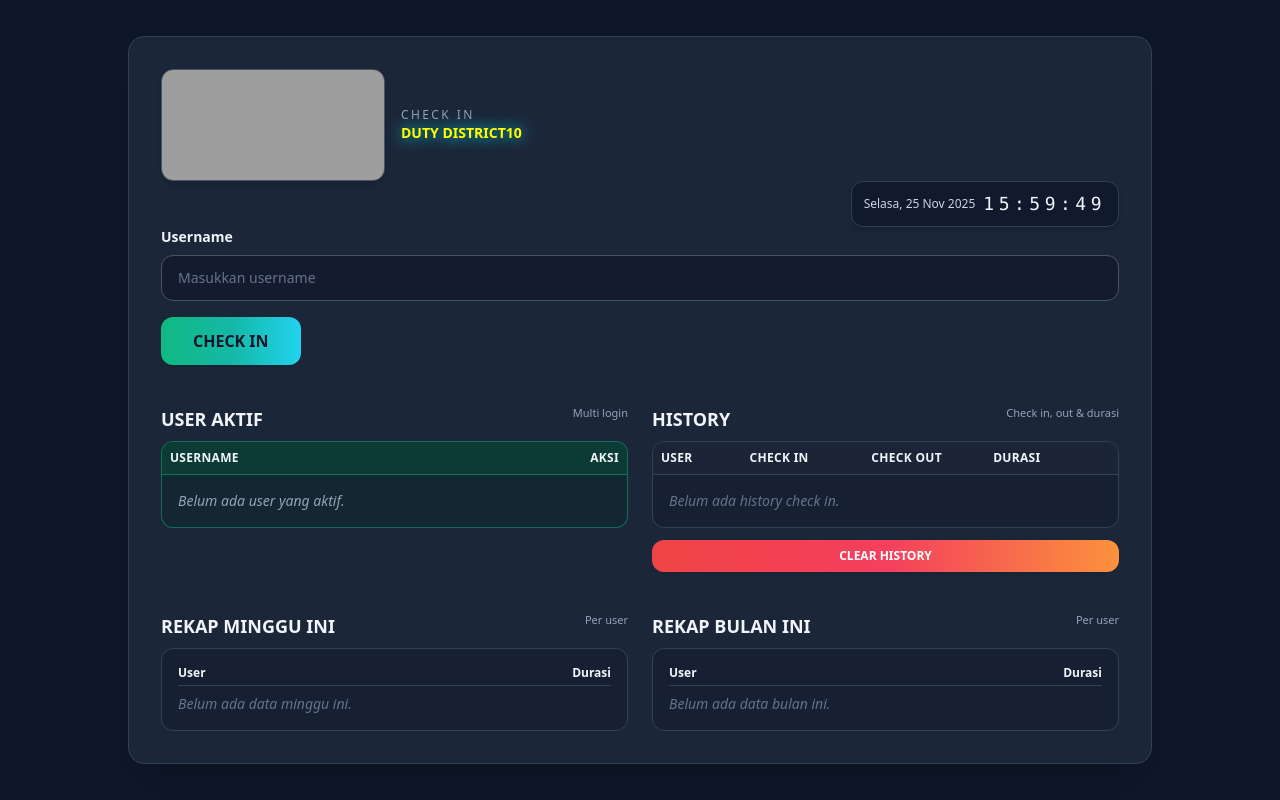
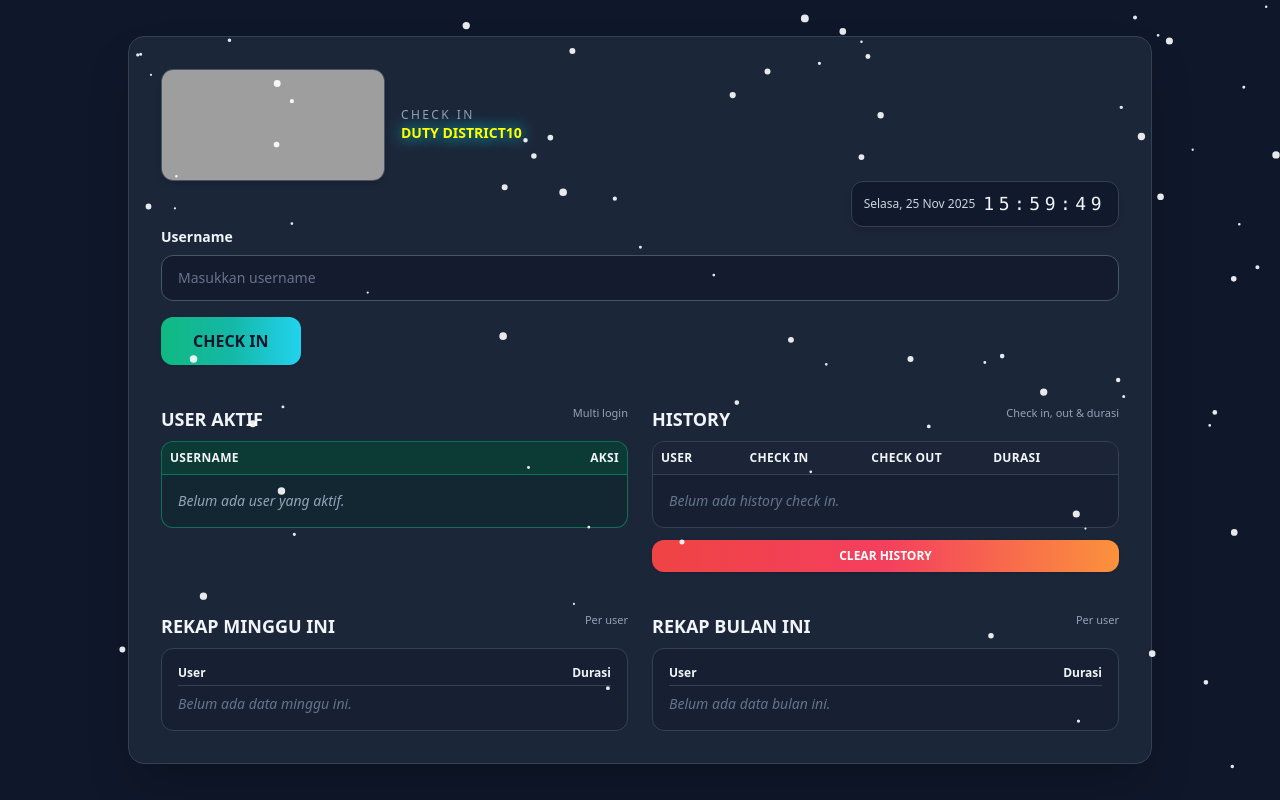
Before and after one commit to kauhiduplah-afk/onduty-district10, a plain HTML site: page index.html in a window 1280 px wide. Drawn offline with nearby package versions, Linux system fonts and the light colour scheme; some packages are replaced by stand-ins of ours; no server answers; grey boxes are pictures that could not be loaded; a script that the page names is missing.

Commit message:
Update index.html

```diff
--- a/index.html
+++ b/index.html
@@ -217,7 +217,9 @@
         </div>
       </div>
     </div>
-
+<canvas id="snowCanvas"
+  class="pointer-events-none fixed top-0 left-0 w-full h-full z-0">
+</canvas>
     <script>
       // Struktur data: { username, checkIn, checkOut, checkInTs, checkOutTs }
       let historyData = [];
@@ -674,6 +676,66 @@ setInterval(function () {
 }, 1000);
 
 /* ========== END ANTI INSPECT ========== */
+/* ================= EFFECT SALJU TURUN ================= */
+(function () {
+  const canvas = document.getElementById("snowCanvas");
+  const ctx = canvas.getContext("2d");
+
+  let width = canvas.width = window.innerWidth;
+  let height = canvas.height = window.innerHeight;
+
+  const snowflakes = [];
+  const maxFlakes = 120;
+
+  function createFlake() {
+    return {
+      x: Math.random() * width,
+      y: Math.random() * -height,
+      r: Math.random() * 3 + 1,
+      d: Math.random() + 0.3,
+    };
+  }
+
+  for (let i = 0; i < maxFlakes; i++) snowflakes.push(createFlake());
+
+  function draw() {
+    ctx.clearRect(0, 0, width, height);
+    ctx.fillStyle = "rgba(255,255,255,0.9)";
+    ctx.beginPath();
+
+    for (let flake of snowflakes) {
+      ctx.moveTo(flake.x, flake.y);
+      ctx.arc(flake.x, flake.y, flake.r, 0, Math.PI * 2, true);
+    }
+
+    ctx.fill();
+    update();
+    requestAnimationFrame(draw);
+  }
+
+  let angle = 0;
+
+  function update() {
+    angle += 0.01;
+
+    for (let flake of snowflakes) {
+      flake.y += Math.pow(flake.d, 2) + 1;
+      flake.x += Math.sin(angle) * 0.6;
+
+      if (flake.y > height) {
+        flake.x = Math.random() * width;
+        flake.y = -10;
+      }
+    }
+  }
+
+  window.addEventListener("resize", () => {
+    width = canvas.width = window.innerWidth;
+    height = canvas.height = window.innerHeight;
+  });
+
+  draw();
+})();
     </script>
   </body>
 </html>
```
